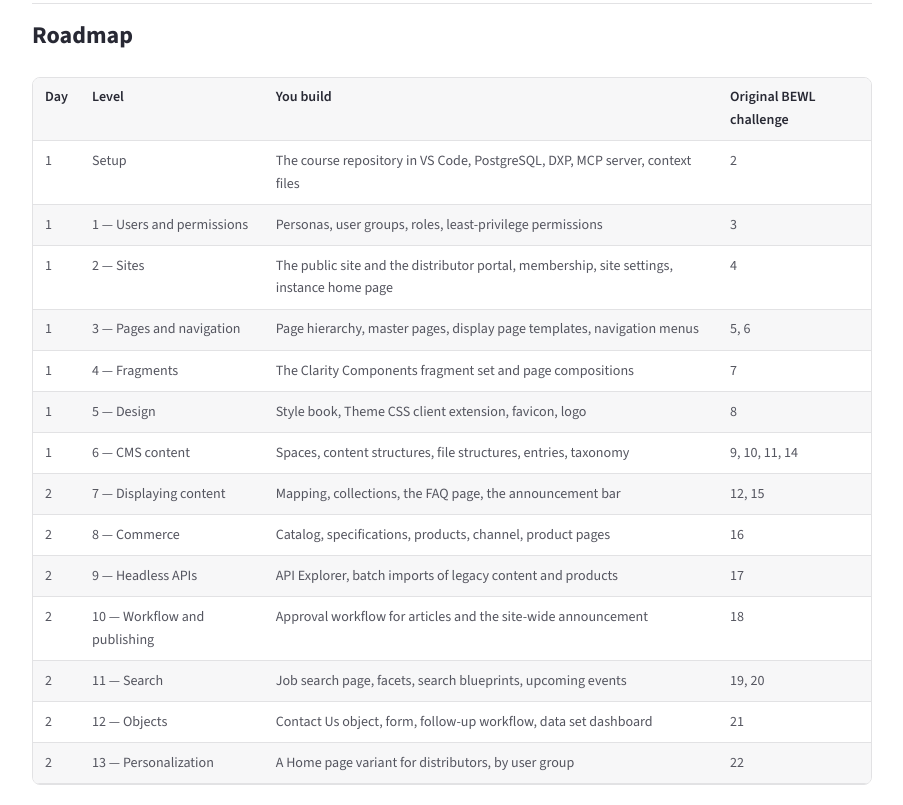
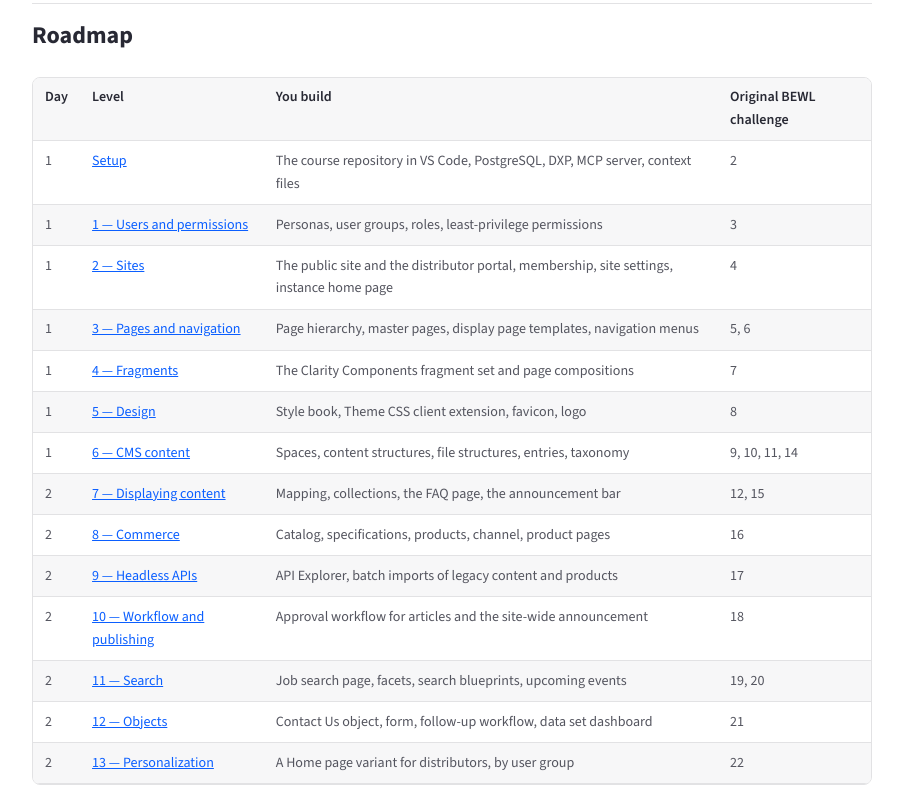
Before and after one commit to Liferay-Community-APAC/liferay-course-building-enterprise-websites-ai, a plain HTML site: page docs/workbook/index.html in a window 1280 px wide. Shown: the part 1111-1916 px from the top of the page, without its empty margins (338-1241 px from the left). Drawn offline with nearby package versions, Linux system fonts and the light colour scheme.

Commit message:
Workbook roadmap: link each level to its chapter (#8)

```diff
--- a/docs/workbook/index.html
+++ b/docs/workbook/index.html
@@ -334,85 +334,85 @@ em { color: inherit; }
 <tbody>
 <tr>
 <td>1</td>
-<td>Setup</td>
+<td><a href="#setup-your-workspace-liferay-dxp-and-the-mcp-server">Setup</a></td>
 <td>The course repository in VS Code, PostgreSQL, DXP, MCP server, context files</td>
 <td>2</td>
 </tr>
 <tr>
 <td>1</td>
-<td>1 — Users and permissions</td>
+<td><a href="#level-1-users-and-permissions">1 — Users and permissions</a></td>
 <td>Personas, user groups, roles, least-privilege permissions</td>
 <td>3</td>
 </tr>
 <tr>
 <td>1</td>
-<td>2 — Sites</td>
+<td><a href="#level-2-sites">2 — Sites</a></td>
 <td>The public site and the distributor portal, membership, site settings, instance home page</td>
 <td>4</td>
 </tr>
 <tr>
 <td>1</td>
-<td>3 — Pages and navigation</td>
+<td><a href="#level-3-pages-master-pages-and-navigation">3 — Pages and navigation</a></td>
 <td>Page hierarchy, master pages, display page templates, navigation menus</td>
 <td>5, 6</td>
 </tr>
 <tr>
 <td>1</td>
-<td>4 — Fragments</td>
+<td><a href="#level-4-fragments-and-page-compositions">4 — Fragments</a></td>
 <td>The Clarity Components fragment set and page compositions</td>
 <td>7</td>
 </tr>
 <tr>
 <td>1</td>
-<td>5 — Design</td>
+<td><a href="#level-5-design-style-book-theme-css-favicon-and-logo">5 — Design</a></td>
 <td>Style book, Theme CSS client extension, favicon, logo</td>
 <td>8</td>
 </tr>
 <tr>
 <td>1</td>
-<td>6 — CMS content</td>
+<td><a href="#level-6-content-in-liferay-cms">6 — CMS content</a></td>
 <td>Spaces, content structures, file structures, entries, taxonomy</td>
 <td>9, 10, 11, 14</td>
 </tr>
 <tr>
 <td>2</td>
-<td>7 — Displaying content</td>
+<td><a href="#level-7-displaying-content-mapping-display-pages-and-collections">7 — Displaying content</a></td>
 <td>Mapping, collections, the FAQ page, the announcement bar</td>
 <td>12, 15</td>
 </tr>
 <tr>
 <td>2</td>
-<td>8 — Commerce</td>
+<td><a href="#level-8-commerce-catalog-products-and-product-pages">8 — Commerce</a></td>
 <td>Catalog, specifications, products, channel, product pages</td>
 <td>16</td>
 </tr>
 <tr>
 <td>2</td>
-<td>9 — Headless APIs</td>
+<td><a href="#level-9-headless-apis-importing-legacy-data">9 — Headless APIs</a></td>
 <td>API Explorer, batch imports of legacy content and products</td>
 <td>17</td>
 </tr>
 <tr>
 <td>2</td>
-<td>10 — Workflow and publishing</td>
+<td><a href="#level-10-workflow-and-publishing">10 — Workflow and publishing</a></td>
 <td>Approval workflow for articles and the site-wide announcement</td>
 <td>18</td>
 </tr>
 <tr>
 <td>2</td>
-<td>11 — Search</td>
+<td><a href="#level-11-search-job-openings-blueprints-and-events">11 — Search</a></td>
 <td>Job search page, facets, search blueprints, upcoming events</td>
 <td>19, 20</td>
 </tr>
 <tr>
 <td>2</td>
-<td>12 — Objects</td>
+<td><a href="#level-12-objects-the-contact-us-form-and-its-follow-up">12 — Objects</a></td>
 <td>Contact Us object, form, follow-up workflow, data set dashboard</td>
 <td>21</td>
 </tr>
 <tr>
 <td>2</td>
-<td>13 — Personalization</td>
+<td><a href="#level-13-personalization-a-home-page-for-distributors">13 — Personalization</a></td>
 <td>A Home page variant for distributors, by user group</td>
 <td>22</td>
 </tr>
```
Also changed, not shown: 1 other file.
